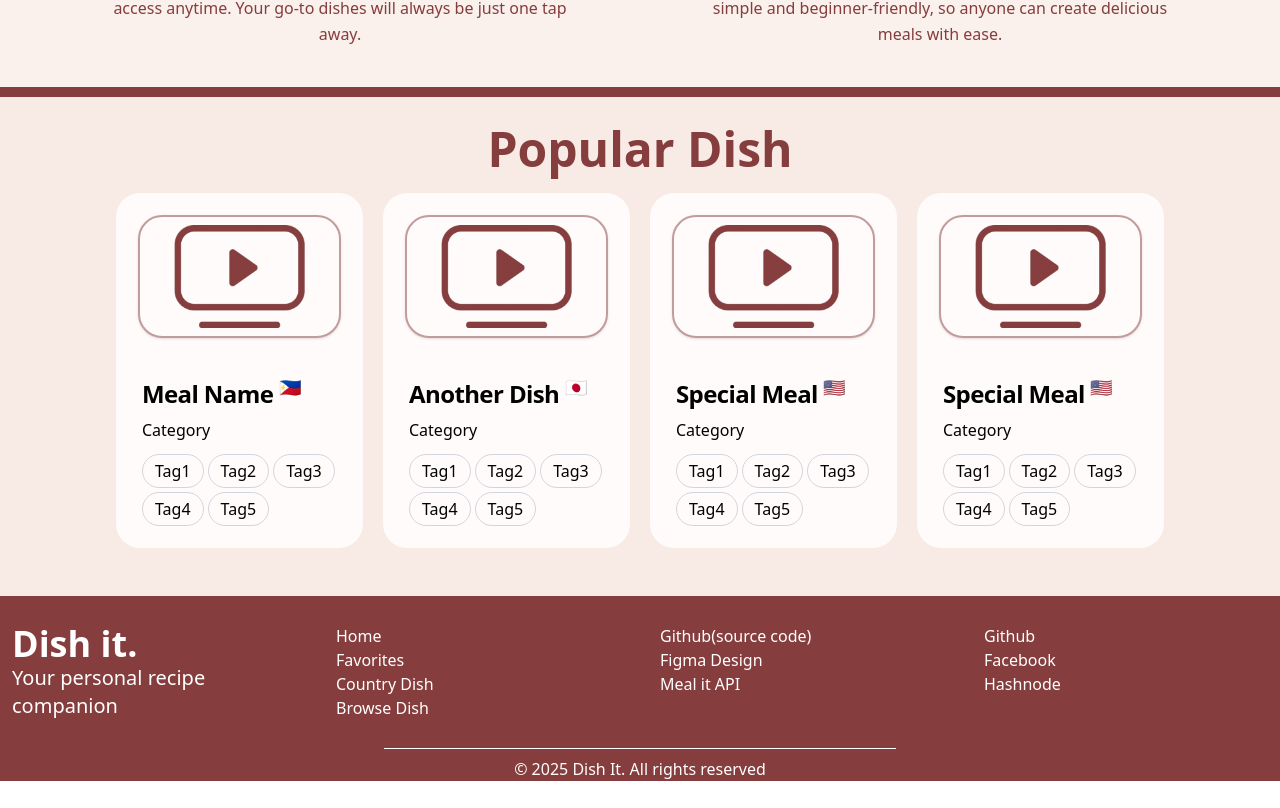
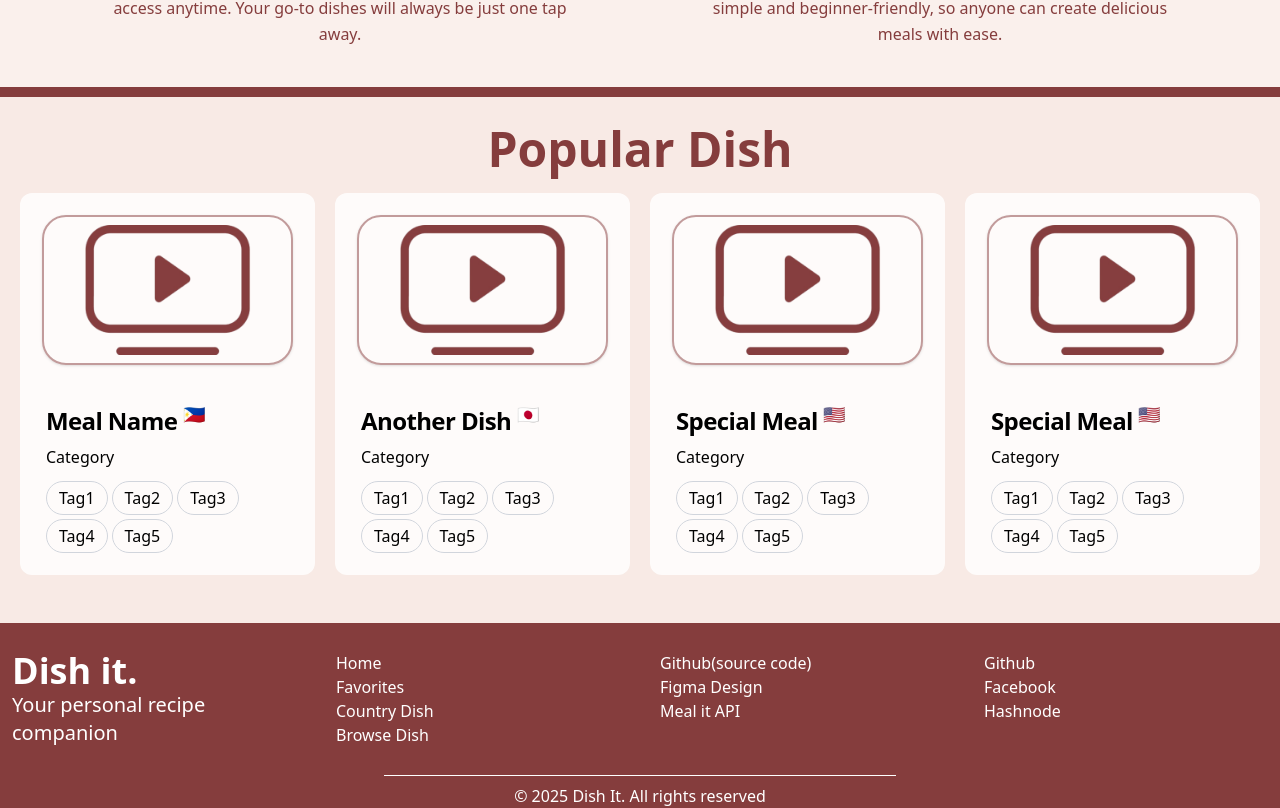
Before and after one commit to Matthew-act546/Dish-It, a React (Vite) app: page / in a window 1280 px wide. Shown: the part 1581-2389 px from the top of the page. Before the commit the page ends 2362 px from the top, so only its background shows below. Built offline with nearby package versions, Linux system fonts and the light colour scheme.

Commit message:
fix card

```diff
--- a/src/components/Popular.jsx
+++ b/src/components/Popular.jsx
@@ -43,7 +43,7 @@ export default function Popular() {
         <div className="container my-7">
           <h1 className="text-primary text-5xl font-bold text-center">Popular Dish</h1>
 
-          <div className="grid grid-cols-2 sm:mx-29 lg:grid-cols-4 gap-5 my-5 justify-items-center">
+          <div className="grid grid-cols-2 sm:mx-5 lg:grid-cols-4 gap-5 my-5 justify-items-center">
             {dishes.map((dish) => (
               <div
                 key={dish.id}
--- a/src/index.css
+++ b/src/index.css
@@ -6,7 +6,7 @@
 }
 
 .card{
-  @apply max-w-sm w-full bg-white/80 backdrop-blur-sm rounded-3xl hover:shadow-sm hover:shadow-primary transform transition duration-300 hover:scale-100 hover:-translate-y-1
+  @apply max-w-sm w-full bg-white/80 backdrop-blur-sm rounded-xl hover:shadow-sm hover:shadow-primary transform transition duration-300 hover:scale-100 hover:-translate-y-1
 }
 
 .tags {
```
